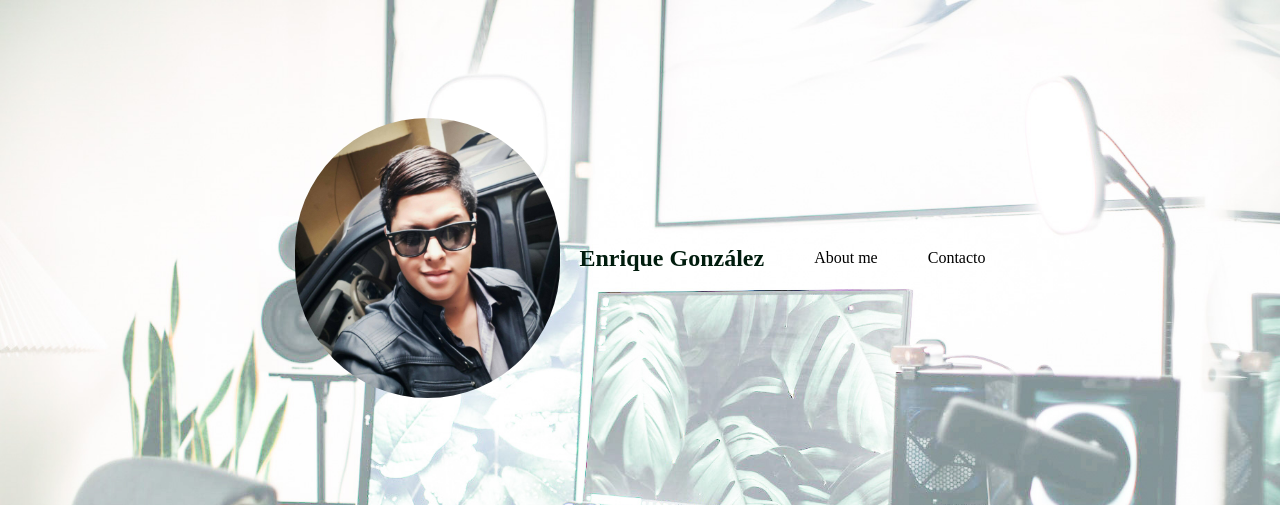
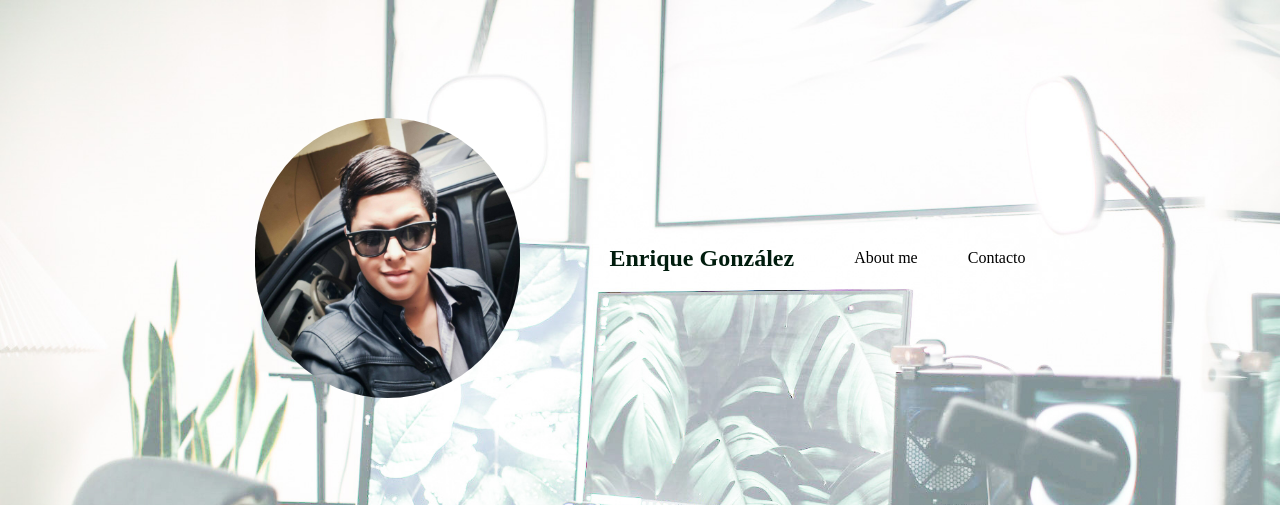
Before and after one commit to Engnzlz/Sobremi-Ejercicio, a plain HTML site: page index.html in a window 1280 px wide. Shown: the top 505 px of the page. Drawn offline with Linux system fonts and the light colour scheme.

Commit message:
Modificacion

```diff
--- a/style.css
+++ b/style.css
@@ -25,7 +25,7 @@ h2{
     color: #001c0d;
     font-weight: bold;
     text-align: center;
-    margin-left: 0px;
+    margin-left: 70px;
 }
 .textMenu{
     text-align: right;
@@ -39,7 +39,7 @@ h2{
 .banner{
     display: flex;
     align-items: center;
-    margin-right: 30px;
+    margin-right: 40px;
 }
 .banner img{
     display: flex;
```
